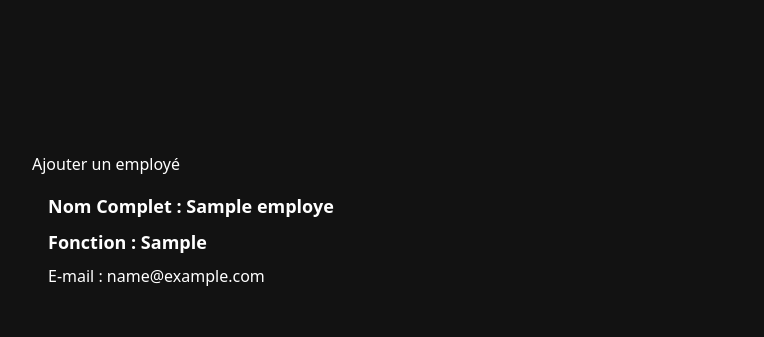
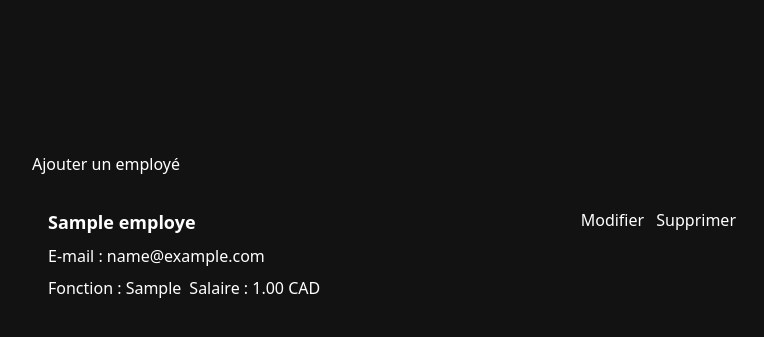
Before and after one commit to moussa555/Crud_Django, a Django app: page / in a window 1280 px wide. Shown: the top 337 px of the page, without its empty margins (248-1012 px from the left). Run offline with Django 5.2, Linux system fonts and the light colour scheme; tables that the repository leaves empty hold one stand-in row (values such as "Sample post"); some libraries are stand-ins or nearby versions.

Commit message:
ajouter les buttons supprimer et ajouter à la template list

```diff
--- a/employe/templates/employe/list.html
+++ b/employe/templates/employe/list.html
@@ -1,20 +1,25 @@
 {% extends "employe/base.html" %}
 
 {% block content %}
-    <div class="w-fuu bg-base-200">
-        <div>
+    <div class="w-full bg-base-200">
+        <div class="mb-4">
             <a href="http://" class="btn btn-primary w-full">Ajouter un employé</a>
         </div>
         <div class="space-y-4 w-full">
             {% for emp in employes %}
             <div class="p-4 bg-base-100 rounded-lg w-full flex justify-between item-center">
                 <div class="space-y-2">
-                    <p class="font-bold text-lg"> Nom Complet : {{ emp.nom }}</p>
-                     <p class="font-bold text-lg"> Fonction : {{ emp.poste }}</p>
+                     <p class="font-bold text-lg"> {{ emp.nom }}</p>
                      <p class="badge badge-soft badge-primary"> E-mail : {{ emp.email }}</p>
-                    {% empty %}
-                     <p>Aucun employé trouvé.</p>
+                   <div class="flex gap-2">
+                         <p class="badge badge-soft badge-primary"> Fonction : {{ emp.poste }}</p>
+                         <p class="badge badge-dash badge-primary"> Salaire : {{ emp.salaire }} CAD</p>
+                   </div>
                 </div>
+                 <div class="space-x-2">
+                     <a href="http://" class="btn btn-primary btn-sm">Modifier</a>
+                     <a href="http://" class="btn btn-primary btn-soft btn-sm">Supprimer</a>
+                 </div>
             </div>
             {% endfor %}
         </div>
```
